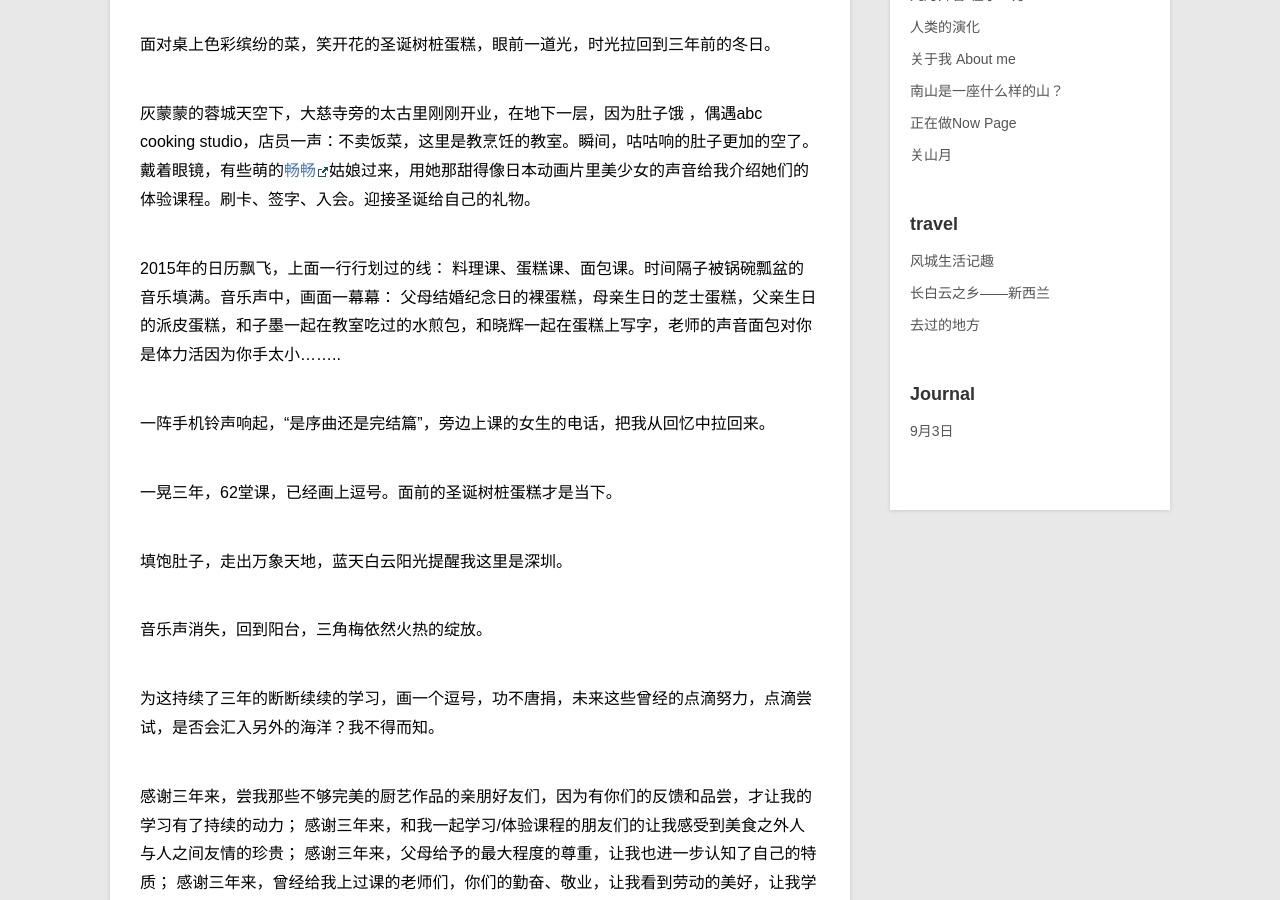
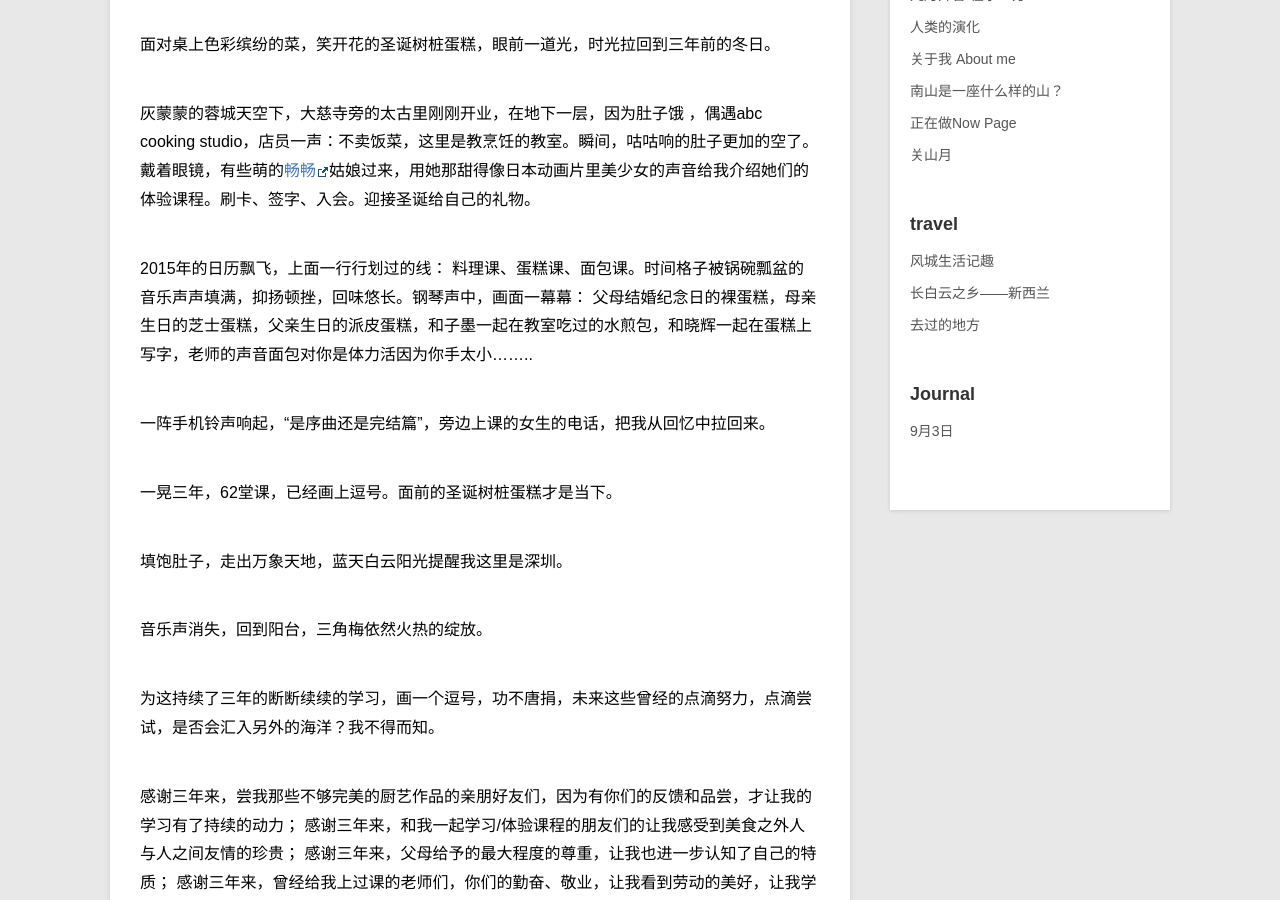
Before and after one commit to violettianjie/violettianjie.github.io, a Jekyll site: the page built from _posts/blog/2017-12-15-cooking.md, in a window 1280 px wide and 900 px high, scrolled down 322 px. Built offline with Jekyll 4.4.1, drawn with Linux system fonts in a browser that asks for light colours; comment, search, counter and statistics services are not loaded.

Commit message:
Update 2017-12-15-cooking.md

```diff
--- a/_posts/blog/2017-12-15-cooking.md
+++ b/_posts/blog/2017-12-15-cooking.md
@@ -12,7 +12,7 @@ category: blog
 灰蒙蒙的蓉城天空下，大慈寺旁的太古里刚刚开业，在地下一层，因为肚子饿 ，偶遇abc cooking studio，店员一声：不卖饭菜，这里是教烹饪的教室。瞬间，咕咕响的肚子更加的空了。戴着眼镜，有些萌的[畅畅](https://site.douban.com/changxiaopo/)姑娘过来，用她那甜得像日本动画片里美少女的声音给我介绍她们的体验课程。刷卡、签字、入会。迎接圣诞给自己的礼物。
 
 
-2015年的日历飘飞，上面一行行划过的线： 料理课、蛋糕课、面包课。时间隔子被锅碗瓢盆的音乐填满。音乐声中，画面一幕幕： 父母结婚纪念日的裸蛋糕，母亲生日的芝士蛋糕，父亲生日的派皮蛋糕，和子墨一起在教室吃过的水煎包，和晓辉一起在蛋糕上写字，老师的声音面包对你是体力活因为你手太小........
+2015年的日历飘飞，上面一行行划过的线： 料理课、蛋糕课、面包课。时间格子被锅碗瓢盆的音乐声声填满，抑扬顿挫，回味悠长。钢琴声中，画面一幕幕： 父母结婚纪念日的裸蛋糕，母亲生日的芝士蛋糕，父亲生日的派皮蛋糕，和子墨一起在教室吃过的水煎包，和晓辉一起在蛋糕上写字，老师的声音面包对你是体力活因为你手太小........
 
 
 一阵手机铃声响起，“是序曲还是完结篇”，旁边上课的女生的电话，把我从回忆中拉回来。
```
